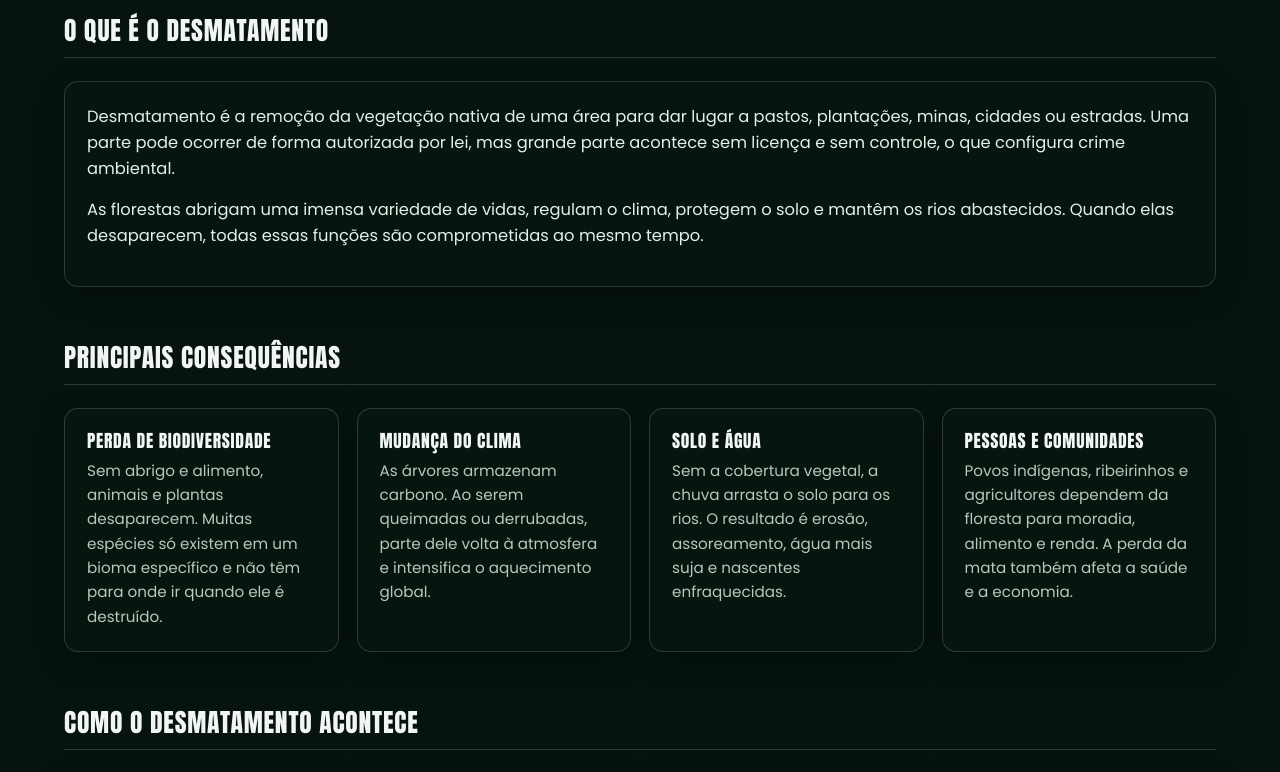
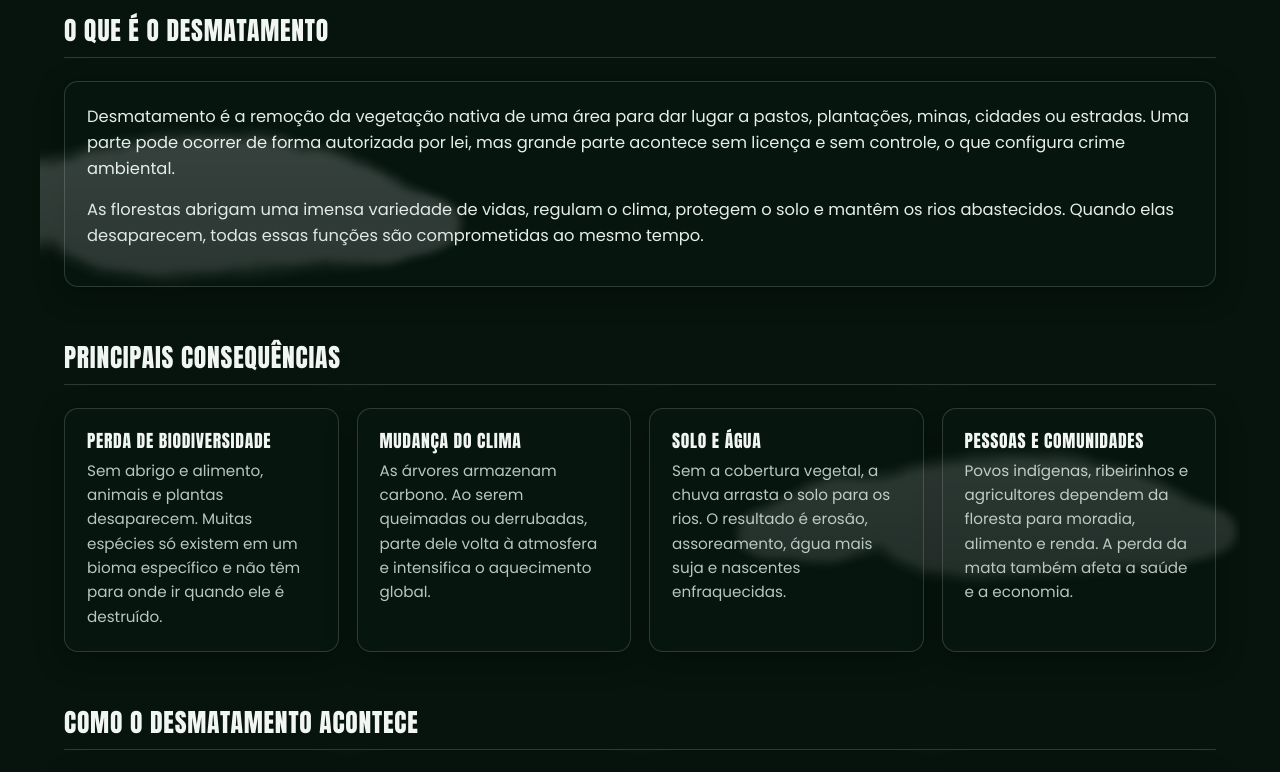
Before and after one commit to GustavoRibasSilestrino/EcoTech, a React (Vite) app: page /#/ in a window 1280 px wide. Shown: the part 840-1612 px from the top of the page. Built offline with nearby package versions, Linux system fonts and the light colour scheme.

Commit message:
feat(home): adiciona nuvens animadas para dar profundidade a partir da segunda tela

```diff
--- /dev/null
+++ b/src/components/Nuvens.jsx
@@ -0,0 +1,38 @@
+// Nuvens decorativas (geradas por nós) que passam devagar sobre o conteúdo, a partir da segunda tela,
+// para dar profundidade. Ficam por cima do texto, mas bem transparentes e sem bloquear cliques.
+const NUVENS = [
+  { topo: '3%', esq: '-6%', larg: '46vw', opac: 0.2, dur: '110s', atraso: '-20s', blur: '2px' },
+  { topo: '12%', esq: '58%', larg: '40vw', opac: 0.16, dur: '130s', atraso: '-60s', blur: '3px' },
+  { topo: '23%', esq: '12%', larg: '50vw', opac: 0.18, dur: '100s', atraso: '-35s', blur: '2px' },
+  { topo: '34%', esq: '64%', larg: '44vw', opac: 0.2, dur: '120s', atraso: '-80s', blur: '2px' },
+  { topo: '46%', esq: '-4%', larg: '42vw', opac: 0.16, dur: '115s', atraso: '-10s', blur: '3px' },
+  { topo: '57%', esq: '40%', larg: '52vw', opac: 0.18, dur: '105s', atraso: '-50s', blur: '2px' },
+  { topo: '69%', esq: '66%', larg: '38vw', opac: 0.2, dur: '125s', atraso: '-70s', blur: '2px' },
+  { topo: '80%', esq: '8%', larg: '48vw', opac: 0.17, dur: '135s', atraso: '-25s', blur: '3px' },
+  { topo: '91%', esq: '52%', larg: '44vw', opac: 0.2, dur: '110s', atraso: '-45s', blur: '2px' },
+]
+
+export default function Nuvens() {
+  return (
+    <div className="nuvens" aria-hidden="true">
+      {NUVENS.map((n, i) => (
+        <img
+          key={i}
+          src="/img/nuvem.png"
+          alt=""
+          className="nuvem"
+          style={{
+            top: n.topo,
+            left: n.esq,
+            width: n.larg,
+            opacity: n.opac,
+            filter: `blur(${n.blur})`,
+            animationDuration: n.dur,
+            animationDelay: n.atraso,
+            animationDirection: i % 2 ? 'alternate-reverse' : 'alternate',
+          }}
+        />
+      ))}
+    </div>
+  )
+}
--- a/src/pages/Home.jsx
+++ b/src/pages/Home.jsx
@@ -1,5 +1,6 @@
 import Botao from '../components/Botao'
 import Icone from '../components/Icone'
+import Nuvens from '../components/Nuvens'
 import modulos from '../data/modulos.json'
 import { useApp } from '../context/AppContext'
 
@@ -104,6 +105,7 @@ export default function Home() {
       </section>
 
       <div className="conteudo-home">
+        <Nuvens />
         <section className="secao">
           <h2 className="titulo-secao">O que é o desmatamento</h2>
           <div className="card-vidro texto-leitura">
--- a/src/styles/global.css
+++ b/src/styles/global.css
@@ -438,3 +438,12 @@ legend { padding: 0 8px; font-weight: 500; font-size: 0.93rem; }
   .menu a { padding: 12px 14px; }
   .menu a.active { box-shadow: none; background: rgba(255, 255, 255, 0.12); border-radius: 8px; }
 }
+
+/* ===== Nuvens (profundidade, da segunda tela em diante) ===== */
+.conteudo-home { position: relative; }
+.nuvens { position: absolute; inset: 0; overflow: hidden; pointer-events: none; z-index: 2; }
+.nuvem { position: absolute; max-width: none; height: auto; animation: derivar 100s ease-in-out infinite alternate; will-change: transform; }
+@keyframes derivar { from { transform: translateX(-9vw); } to { transform: translateX(9vw); } }
+@media (max-width: 860px) {
+  .nuvem { width: 70vw !important; }
+}
```
Also changed, not shown: public/img/nuvem.png (added).
